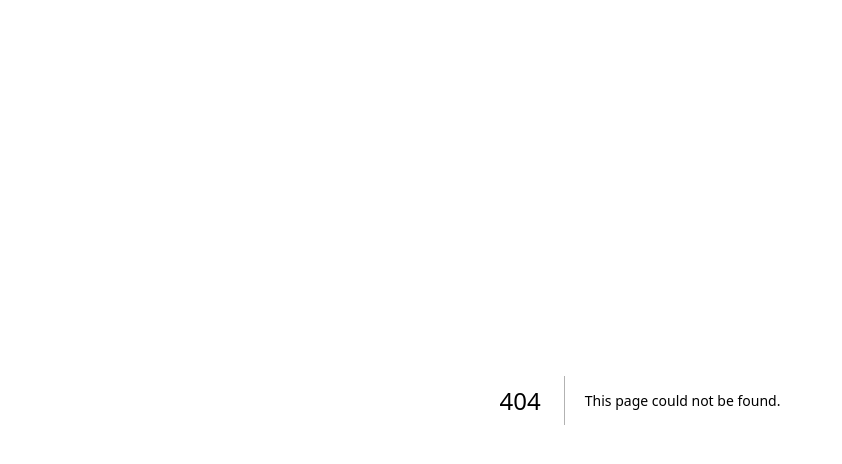
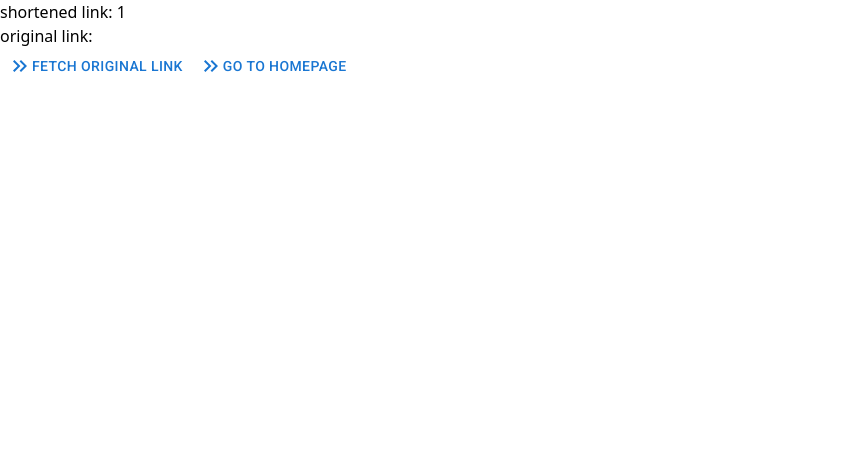
Before and after one commit to MSezai/link-shortener_bitly_clone, a Next.js app: page /1 in a window 1280 px wide. Before the commit this address had no page. Shown: the top 464 px of the page, without its empty margins (0-842 px from the left). Built offline with nearby package versions, Linux system fonts and the light colour scheme.

Commit message:
#6 [redirId] is added and its fetching the original link. useEffect to be implemented

```diff
--- a/myLinksDataBase.json
+++ b/myLinksDataBase.json
@@ -1 +1 @@
-{"testStringDB":["fake string"," 7IN7j"," BvU6R"," eqPBn"," RNFyD"],"testURLDB":{"1110":{"url":"1110","metricsId":" kHnoM","redirectId":" 3ycr2"},"5435":{"url":"5435","metricsId":" Je6IH","redirectId":" a9ddv"},"link0":{"url":"link0","metricsId":" ZnL4N","redirectId":" eZ5Su"},"link1":{"url":"link1","metricsId":" 1JcZq","redirectId":" KO8WP"},"link3":{"url":"link3","metricsId":" 4QqJ2","redirectId":" gzdHp"},"link4":{"url":"link4","metricsId":" eqPBn","redirectId":" RNFyD"},"link2001":{"url":"link2001","metricsId":" wgaf6","redirectId":" AHVdf"},"link10000":{"url":"link10000","metricsId":" y9Mu6","redirectId":" DEpc5"},"link101":{"url":"link101","metricsId":" BoEE4","redirectId":" kulPR"},"link102":{"url":"link102","metricsId":" 0Vj7A","redirectId":" 0e5V6"},"link104":{"url":"link104","metricsId":" 3z5Y9","redirectId":" FTsth"},"fdsfs":{"url":"fdsfs","metricsId":" cECpv","redirectId":" 7E5ea"},"324324r":{"url":"324324r","metricsId":" 0zOqY","redirectId":" 5UJnS"},"link1005":{"url":"link1005","metricsId":" daPej","redirectId":" uz2Aj"},"link10009":{"url":"link10009","metricsId":" VwWbZ","redirectId":" 0sTEM"},"link10001":{"url":"link10001","metricsId":" 7IN7j","redirectId":" BvU6R"}}}
+{"testStringDB":["fake string","XHTwM","IKRyF"," h1UOt"," OC40e"," dA25C"," YQASn"],"testURLDB":{"link101":{"url":"link101","metricsId":"XHTwM","redirectId":"IKRyF"},"link102":{"url":"link102","metricsId":"4j8VW","redirectId":"3a8Q1"},"link103":{"url":"link103","metricsId":" DzbDh","redirectId":" eiXo1"},"link50001":{"url":"link50001","metricsId":" dA25C","redirectId":" YQASn"},"link105":{"url":"link105","metricsId":" E6dFA","redirectId":" yVwwM"},"link104":{"url":"link104","metricsId":"moAbv","redirectId":"bWCMT"},"link10":{"url":"link10","metricsId":"zpudd","redirectId":"Ltway"}}}
--- /dev/null
+++ b/pages/[redirId].tsx
@@ -0,0 +1,51 @@
+import { useRouter } from 'next/router'
+import { Button } from '@mui/material';
+import KeyboardDoubleArrowRightIcon from '@mui/icons-material/KeyboardDoubleArrowRight';
+import { useState, useEffect } from 'react';
+
+export default function Post()  {
+  const router = useRouter()
+  const [url1, setURL1] = useState(null);
+  const { redirId } = router.query
+
+  console.log("redirId is: ", redirId)
+
+  function goHome(router){
+
+    router.push('./')
+  }
+
+
+  async function fetchLink(redirId) {
+    const res = await fetch("/api/links/view", {
+      method: 'POST',
+      headers: {
+        'Content-Type': 'application/json',
+      },
+      body: JSON.stringify(redirId)
+    })
+
+    const data = await res.json();
+    console.log('fetched data is:', data)
+    setURL1(data)
+  }
+
+
+  return (
+    <div>
+      <p>shortened link: {redirId}</p>
+      <p>original link: {url1} </p>
+      <Button variant="text" size='medium'
+            onClick={() => {fetchLink(redirId) }}>
+            <KeyboardDoubleArrowRightIcon />
+            fetch original link
+        </Button>
+      <Button variant="text" size='medium'
+            onClick={() => { goHome(router) }}>
+            <KeyboardDoubleArrowRightIcon />
+            Go to Homepage
+        </Button>
+    </div>
+
+  )
+}
--- a/pages/api/links/view.ts
+++ b/pages/api/links/view.ts
@@ -7,30 +7,31 @@ import { JsonDB, Config } from 'node-json-db';
 export let db = new JsonDB(new Config("myLinksDataBase", true, false, '/'));
 
 
+
 export default async function handler(req, res) {
 
-    const data = req.body;
-    console.log(data)
+    let data1 = req.body;
+    console.log(data1)
 
     //await db.push(`/testURLDB/${data.redirect}`, shortenedURL , true);
 
-    let res1 = 'fake res'
+    let res2 = 'fake res'
 
     var testString = await db.getData("/testURLDB")
-    //console.log(testString)
+    console.log(testString)
 
     for (const key in testString) {
 
-        console.log(`${key}:`);
+        console.log(`key is: ${key}:`);
         let obj = testString[key]
         console.log(obj.redirectId)
-        if (obj.redirectId == data) {
-            res1 = obj.url
+        if (obj.redirectId == data1) {
+            res2 = obj.url
         }
     }
 
-    console.log('fetched url of the redirectID is : ', res1)
+   console.log('fetched url of the redirectID is : ', res2)
 
-    res.status(200).json(res1)
+    res.status(200).json(res2)
     //console.log(res)
 }
--- a/pages/createLink.tsx
+++ b/pages/createLink.tsx
@@ -3,7 +3,7 @@ import { Button, FormControlLabel, FormGroup, Switch, TextField, Typography } fr
 import KeyboardDoubleArrowRightIcon from '@mui/icons-material/KeyboardDoubleArrowRight';
 import { useRouter } from 'next/router'
 import { useState, useEffect } from 'react';
-
+import Link from 'next/link'
 
 
 function goHome(router){
@@ -16,7 +16,7 @@ export default function CreateLink() {
     const router = useRouter()
     const {redirectId} = router.query
     const [url, setURL] = useState(null);
-    const [data, setData] = useState(null);
+
 
 
 
@@ -37,16 +37,21 @@ export default function CreateLink() {
 
     return (
       <div>
+
         <div>
-          shortened URL: localhost:3000/{redirectId}   <br />
-          redirect to:    {url}              <br />
+          shortened URL:  {redirectId}<br />
+          <Link href={`/${redirectId}`}><em>click to go to http://localhost:3000/{redirectId}</em></Link> <br />
+          origilan url:    {url}              <br />
           metricID: XXX
         </div>
         <br />
         <br />
-        <button variant="text" size='medium'
-            onClick={fetchLink(redirectId) }>
-        </button>
+
+        <Button variant="text" size='medium'
+            onClick={() => {fetchLink(redirectId) }}>
+            <KeyboardDoubleArrowRightIcon />
+            fetch link
+        </Button>
         <br />
         <br />
         <Button variant="text" size='medium'
--- a/pages/index.tsx
+++ b/pages/index.tsx
@@ -30,7 +30,7 @@ async function submit(input: string, metrics: boolean, del_: boolean, router: an
 
     router.push({
       pathname: '/createLink',
-      query: { redirectId: data.redirectId },
+      query: { redirectId: data.redirectId }
   })
 
 }
--- a/tsconfig.json
+++ b/tsconfig.json
@@ -16,6 +16,6 @@
     "incremental": true
    // "topLevelAwait":true
   },
-  "include": ["next-env.d.ts", "**/*.ts", "**/*.tsx"],
+  "include": ["next-env.d.ts", "**/*.ts", "**/*.tsx", "pages/r/[slug].js", "pages/r/[redirId].js"],
   "exclude": ["node_modules"]
 }
```
Also changed, not shown: pages/api/links/create.ts (+4 -3 lines).
